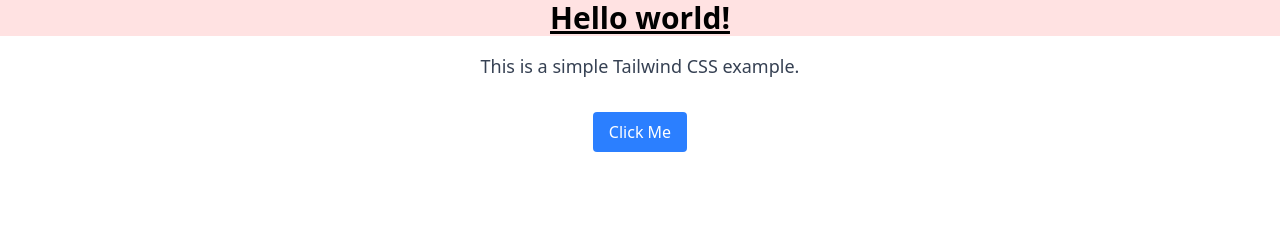
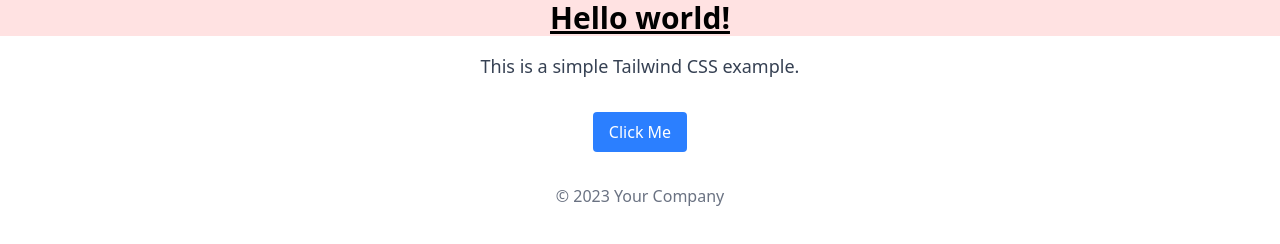
Before and after one commit to alwaysdims/Laporan-masyarakat, a website: page index.html in a window 1280 px wide. Drawn offline with Linux system fonts and the light colour scheme.

Commit message:
Deskripsi perubahan yang kamu buat

```diff
--- a/index.html
+++ b/index.html
@@ -17,5 +17,8 @@
       Click Me
     </button>
     </div>
+    <footer class="text-center mt-8 text-gray-500">
+      <p>&copy; 2023 Your Company</p>
+    </footer>
 </body>
 </html>
```
Also changed, not shown: src/output.css.
